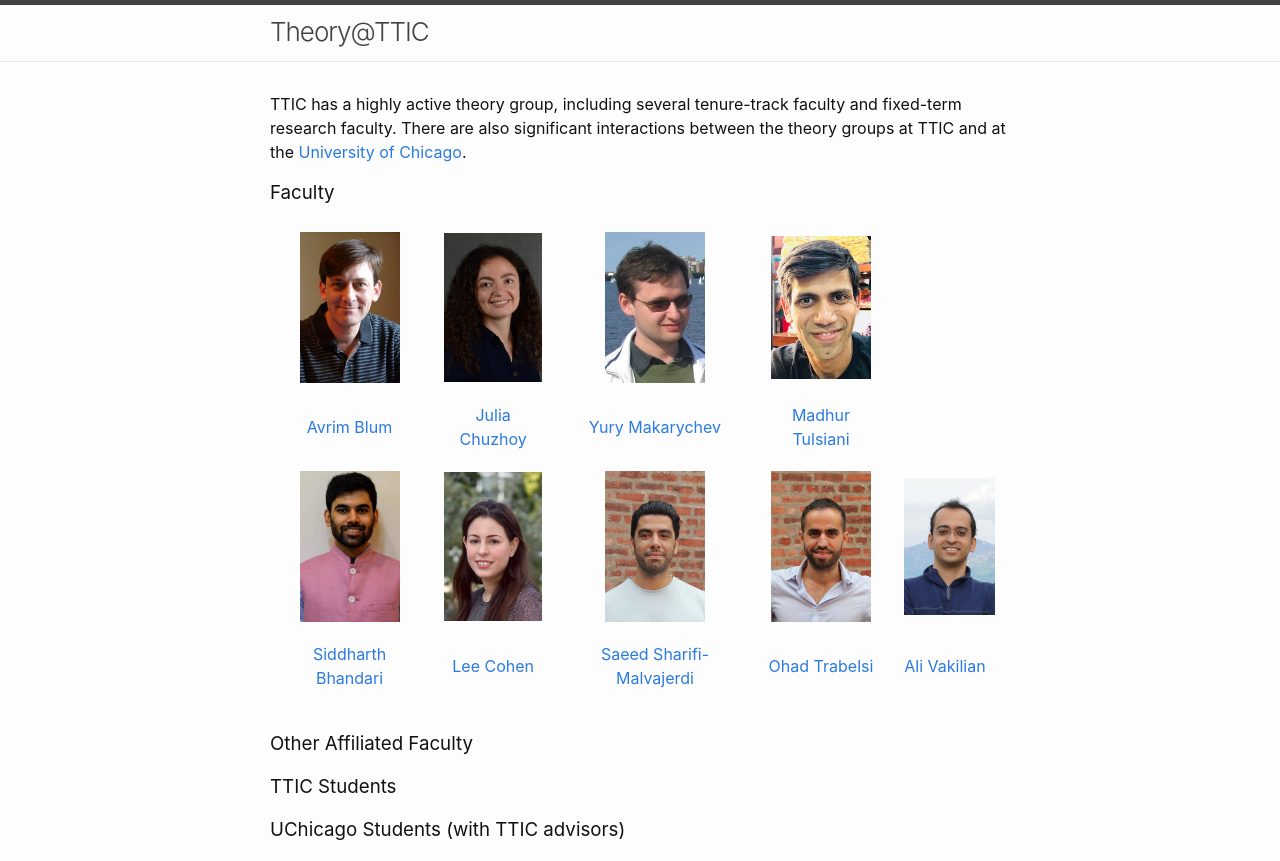
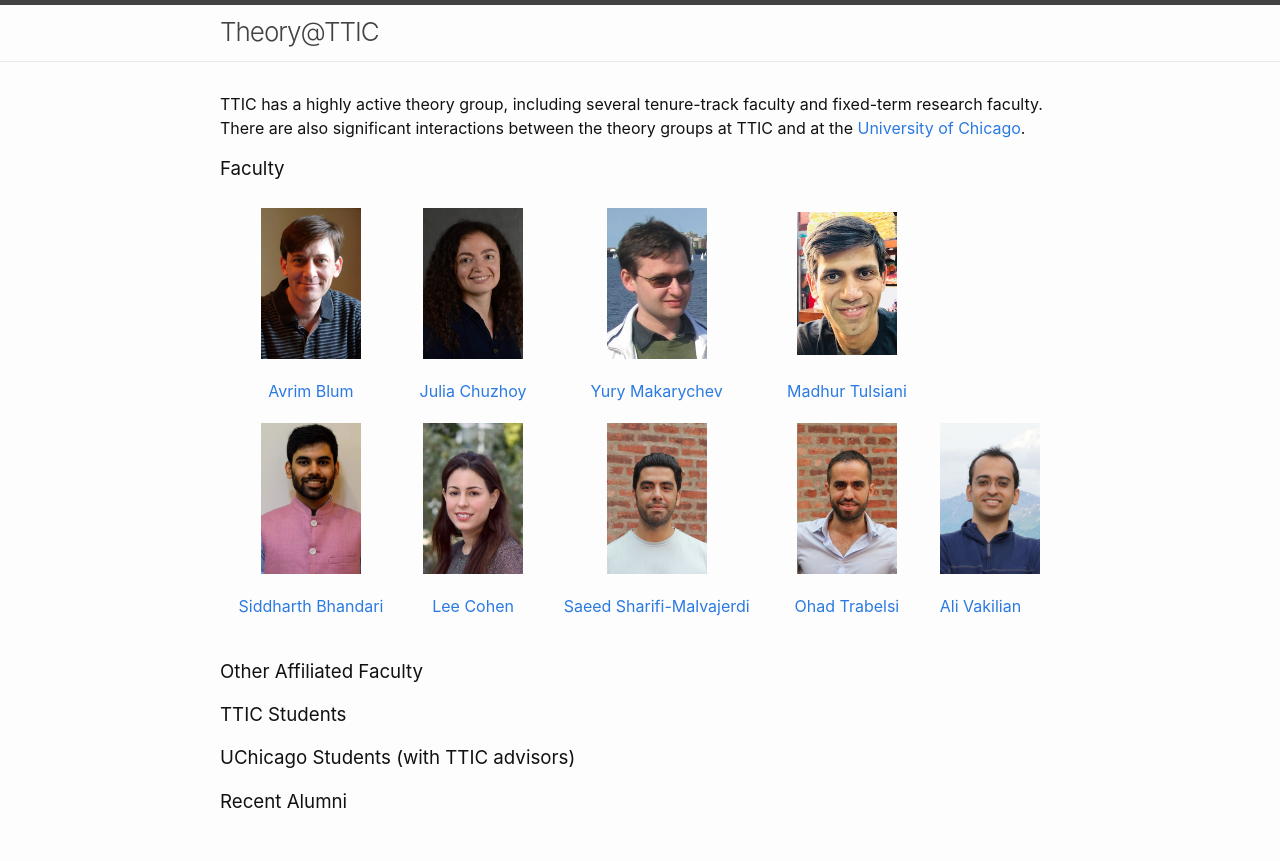
Before and after one commit to madhurtulsiani/theorypage, a Jekyll site: the page built from index.md, in a window 1280 px wide. Shown: the top 861 px of the page. Built offline with Jekyll 4.4.1, drawn with Linux system fonts in a browser that asks for light colours; our own code applies the rules of GitHub Pages for plain Markdown files; grey boxes are pictures that could not be loaded.

Commit message:
Update custom-variables.scss

```diff
--- a/_sass/minima/custom-variables.scss
+++ b/_sass/minima/custom-variables.scss
@@ -5,7 +5,7 @@ $table-header-bg-color: $background-color;
 $table-zebra-color: $background-color;
 
 // Width of the content area
-$content-width:    900px !default;
+$content-width:    900px;
 
-$on-palm:          600px !default;
-$on-laptop:        900px !default;
+$on-palm:          600px;
+$on-laptop:        900px;
```
